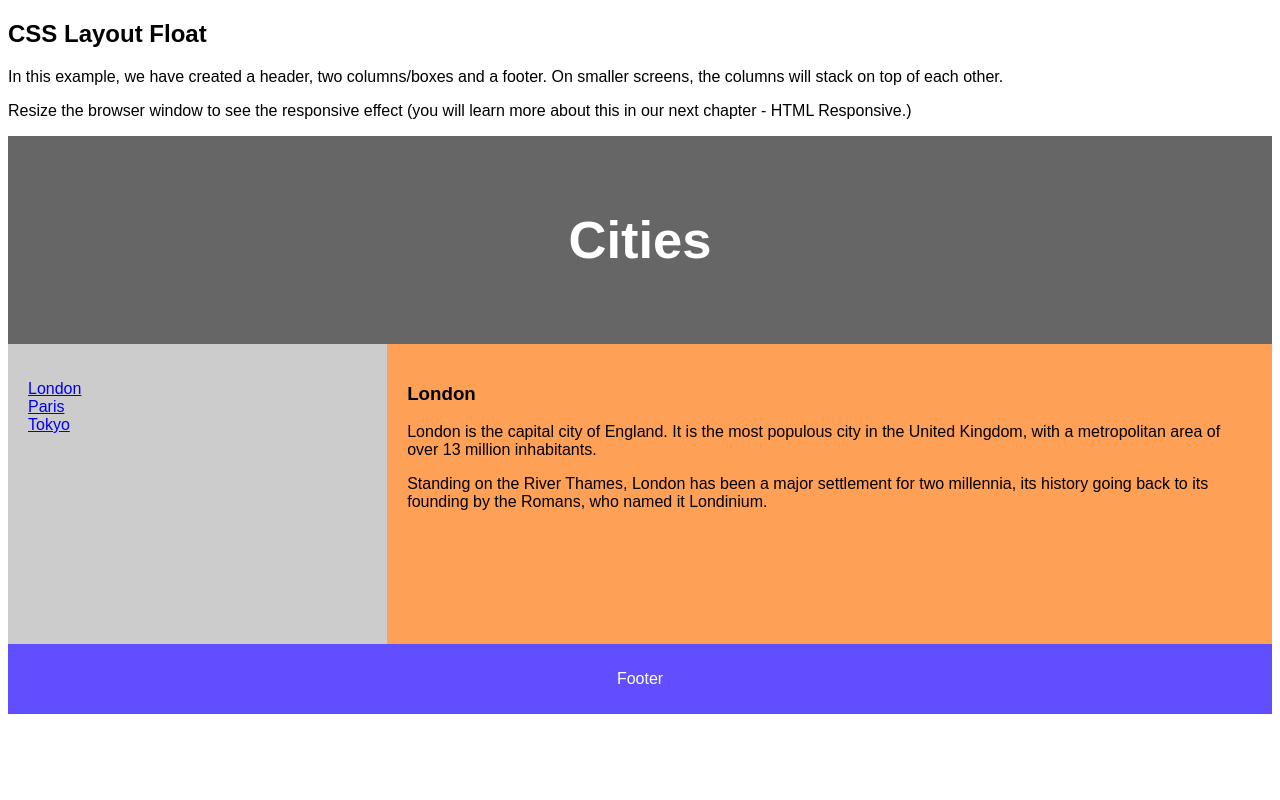
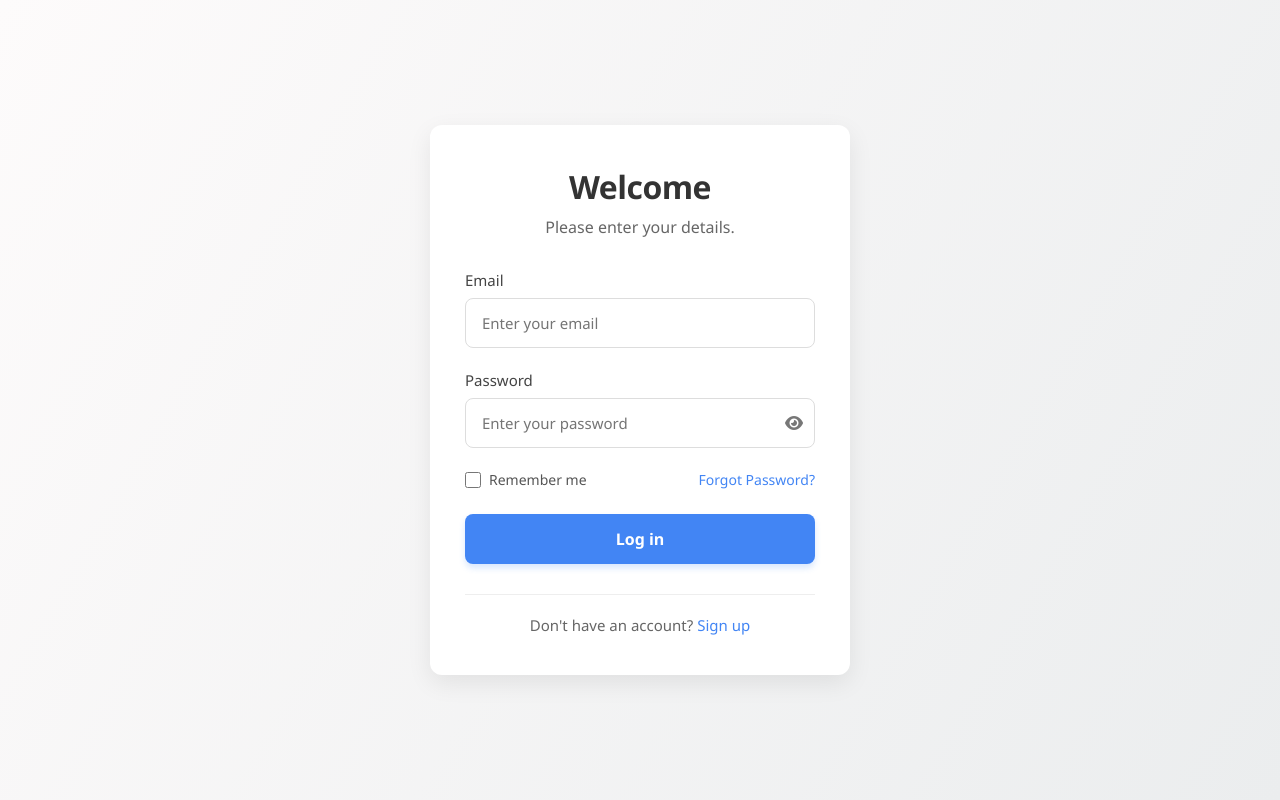
Before and after one commit to Aniket688/My-first-Repo, a plain HTML site: page index.html in a window 1280 px wide. Drawn offline with Linux system fonts and the light colour scheme.

Commit message:
new code

```diff
--- a/index.html
+++ b/index.html
@@ -1,103 +1,264 @@
 <!DOCTYPE html>
 <html lang="en">
 <head>
-<title>CSS Template</title>
-<meta charset="utf-8">
-<meta name="viewport" content="width=device-width, initial-scale=1">
+    <meta charset="UTF-8">
+    <meta name="viewport" content="width=device-width, initial-scale=1.0">
+    <title>Login Page</title>
+    <link rel="stylesheet" href="https://cdnjs.cloudflare.com/ajax/libs/font-awesome/6.4.0/css/all.min.css">
     <style>
         * {
+            margin: 0;
+            padding: 0;
             box-sizing: border-box;
+            font-family: 'Segoe UI', system-ui, sans-serif;
         }
 
         body {
-  font-family: Arial, Helvetica, sans-serif;
+            display: flex;
+            justify-content: center;
+            align-items: center;
+            min-height: 100vh;
+            background: #f0f2f5;
+            padding: 20px;
+            background-image: linear-gradient(120deg, #fdfbfb 0%, #ebedee 100%);
         }
 
-/* Style the header */
-header {
-  background-color: #666;
-  padding: 30px;
-  text-align: center;
-  font-size: 35px;
-  color: white;
+        .login-container {
+            width: 100%;
+            max-width: 420px;
+            background: white;
+            border-radius: 12px;
+            box-shadow: 0 8px 24px rgba(0, 0, 0, 0.08);
+            overflow: hidden;
+            padding: 40px 35px;
         }
 
-/* Create two columns/boxes that floats next to each other */
-nav {
-  float: left;
-  width: 30%;
-  height: 300px; /* only for demonstration, should be removed */
-  background: #ccc;
-  padding: 20px;
+        .login-header {
+            text-align: center;
+            margin-bottom: 32px;
         }
 
-/* Style the list inside the menu */
-nav ul {
-  list-style-type: none;
-  padding: 0;
+        .login-header h1 {
+            font-size: 32px;
+            font-weight: 700;
+            color: #333;
+            margin-bottom: 8px;
+            letter-spacing: -0.5px;
         }
 
-article {
-  float: left;
-  padding: 20px;
-  width: 70%;
-  background-color: #ffa057;
-  height: 300px; /* only for demonstration, should be removed */
+        .login-header p {
+            font-size: 16px;
+            color: #666;
+            font-weight: 400;
         }
 
-/* Clear floats after the columns */
-section::after {
-  content: "";
-  display: table;
-  clear: both;
+        .form-group {
+            margin-bottom: 22px;
         }
 
-/* Style the footer */
-footer {
-  background-color: #614fff;
-  padding: 10px;
-  text-align: center;
-  color: white;
+        .form-group label {
+            display: block;
+            margin-bottom: 8px;
+            font-weight: 500;
+            color: #444;
+            font-size: 15px;
         }
 
-/* Responsive layout - makes the two columns/boxes stack on top of each other instead of next to each other, on small screens */
-@media (max-width: 600px) {
-  nav, article {
+        .input-field {
             width: 100%;
-    height: auto;
+            padding: 14px 16px;
+            border: 1px solid #ddd;
+            border-radius: 8px;
+            font-size: 15px;
+            transition: all 0.2s;
+        }
+
+        .input-field:focus {
+            outline: none;
+            border-color: #4285f4;
+            box-shadow: 0 0 0 3px rgba(66, 133, 244, 0.15);
+        }
+
+        .options {
+            display: flex;
+            justify-content: space-between;
+            align-items: center;
+            margin-bottom: 25px;
+        }
+
+        .remember {
+            display: flex;
+            align-items: center;
+        }
+
+        .remember input {
+            margin-right: 8px;
+            width: 16px;
+            height: 16px;
+            accent-color: #4285f4;
+        }
+
+        .remember label {
+            font-size: 14px;
+            color: #555;
+            font-weight: 400;
+        }
+
+        .forgot-password {
+            font-size: 14px;
+            color: #4285f4;
+            text-decoration: none;
+            font-weight: 500;
+            transition: all 0.2s;
+        }
+
+        .forgot-password:hover {
+            text-decoration: underline;
+        }
+
+        .login-button {
+            width: 100%;
+            padding: 14px;
+            background: #4285f4;
+            color: white;
+            border: none;
+            border-radius: 8px;
+            font-size: 16px;
+            font-weight: 600;
+            cursor: pointer;
+            transition: all 0.2s;
+            margin-bottom: 30px;
+            box-shadow: 0 4px 6px rgba(66, 133, 244, 0.2);
+        }
+
+        .login-button:hover {
+            background: #3367d6;
+            transform: translateY(-2px);
+            box-shadow: 0 6px 10px rgba(66, 133, 244, 0.3);
+        }
+
+        .signup-link {
+            text-align: center;
+            font-size: 15px;
+            color: #666;
+            padding-top: 20px;
+            border-top: 1px solid #eee;
+        }
+
+        .signup-link a {
+            color: #4285f4;
+            text-decoration: none;
+            font-weight: 500;
+            transition: all 0.2s;
+        }
+
+        .signup-link a:hover {
+            text-decoration: underline;
+        }
+
+        /* Password visibility toggle */
+        .password-container {
+            position: relative;
+        }
+
+        .toggle-password {
+            position: absolute;
+            right: 12px;
+            top: 50%;
+            transform: translateY(-50%);
+            cursor: pointer;
+            color: #777;
+        }
+
+        /* Responsive design */
+        @media (max-width: 480px) {
+            .login-container {
+                padding: 30px 25px;
+            }
+
+            .login-header h1 {
+                font-size: 28px;
+            }
+        }
+
+        /* Animation effects */
+        .login-container {
+            animation: fadeIn 0.6s ease-out;
+        }
+
+        @keyframes fadeIn {
+            from {
+                opacity: 0;
+                transform: translateY(20px);
+            }
+            to {
+                opacity: 1;
+                transform: translateY(0);
+            }
+        }
+
+        .input-field {
+            animation: slideIn 0.4s ease-out;
+            animation-fill-mode: backwards;
+        }
+
+        .input-field:nth-child(1) {
+            animation-delay: 0.1s;
+        }
+
+        .input-field:nth-child(2) {
+            animation-delay: 0.2s;
+        }
+
+        @keyframes slideIn {
+            from {
+                opacity: 0;
+                transform: translateX(-20px);
+            }
+            to {
+                opacity: 1;
+                transform: translateX(0);
             }
         }
     </style>
 </head>
 <body>
+    <div class="login-container">
+        <div class="login-header">
+            <h1>Welcome</h1>
+            <p>Please enter your details.</p>
+        </div>
 
-<h2>CSS Layout Float</h2>
-<p>In this example, we have created a header, two columns/boxes and a footer. On smaller screens, the columns will stack on top of each other.</p>
-<p>Resize the browser window to see the responsive effect (you will learn more about this in our next chapter - HTML Responsive.)</p>
+        <form>
+            <div class="form-group">
+                <label for="email">Email</label>
+                <input type="email" id="email" class="input-field" placeholder="Enter your email" required>
+            </div>
 
-<header>
-  <h2>Cities</h2>
-</header>
+            <div class="form-group">
+                <label for="password">Password</label>
+                <div class="password-container">
+                    <input type="password" id="password" class="input-field" placeholder="Enter your password" required>
+                    <span class="toggle-password" id="togglePassword">
+                        <i class="fas fa-eye"></i>
+                    </span>
+                </div>
+            </div>
 
-<section>
-  <nav>
-    <ul>
-      <li><a href="#">London</a></li>
-      <li><a href="#">Paris</a></li>
-      <li><a href="#">Tokyo</a></li>
-    </ul>
-  </nav>
+            <div class="options">
+                <div class="remember">
+                    <input type="checkbox" id="remember">
+                    <label for="remember">Remember me</label>
+                </div>
+                <a href="#" class="forgot-password">Forgot Password?</a>
+            </div>
 
-  <article>
-    <h1>London</h1>
-    <p>London is the capital city of England. It is the most populous city in the  United Kingdom, with a metropolitan area of over 13 million inhabitants.</p>
-    <p>Standing on the River Thames, London has been a major settlement for two millennia, its history going back to its founding by the Romans, who named it Londinium.</p>
-  </article>
-</section>
+            <button type="submit" class="login-button">Log in</button>
+        </form>
 
-<footer>
-  <p>Footer</p>
-</footer>
-
+        <div class="signup-link">
+            Don't have an account? <a href="#">Sign up</a>
+        </div>
+    </div>
 </body>
 </html>
```
Lines whose indentation alone changed are shown as unchanged.
